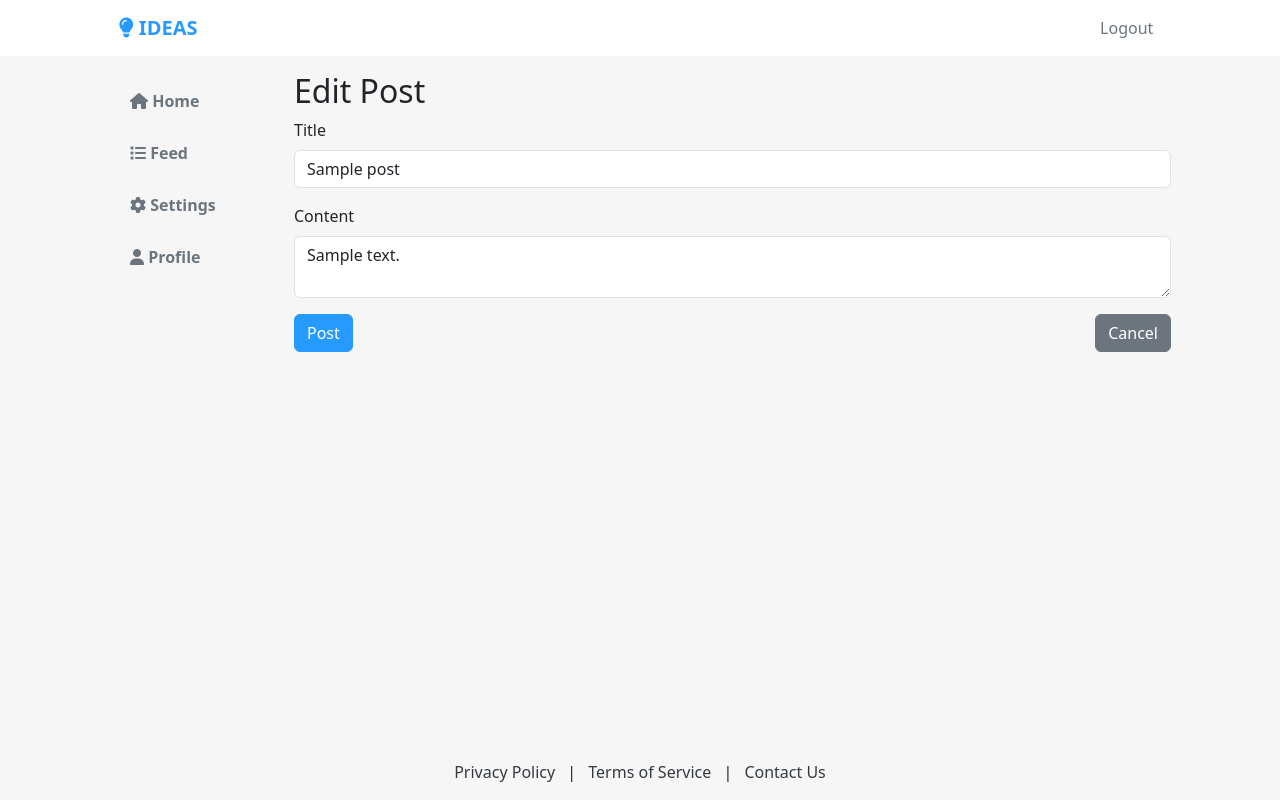
After one commit to NikitaEdin/IdeasSocial, a Flask app: page /post/1/edit in a window 1280 px wide. The commit adds this page. Run offline with Flask 3, Linux system fonts and the light colour scheme; a user stored in the database is signed in; tables that the repository leaves empty hold one stand-in row (values such as "Sample post"); some libraries are stand-ins or nearby versions.

Commit message:
Added Edit and Remove post

```diff
--- a/app/routes.py
+++ b/app/routes.py
@@ -183,7 +183,8 @@ def profile():
     return render_template("/user/profile.html", removeRightMenu=True, current_page='profile',
                            posts=posts, total_posts=total_posts,
                            total_following=total_following,
-                           total_followers=total_followers)
+                           total_followers=total_followers,
+                           title=current_user.username)
 
 
 # Other user public page
@@ -209,7 +210,8 @@ def user_profile(id):
     return render_template("/user/user_profile.html", user=user,
                            posts=posts, total_posts=total_posts,
                            total_following=total_following,
-                           total_followers=total_followers)
+                           total_followers=total_followers,
+                           title=user.username)
 
 
 ########## POSTS ###############
@@ -220,6 +222,50 @@ def view_post(post_id):
     comments = Comment.query.filter_by(post_id=post.id).order_by(Comment.date_posted.asc()).all()
 
     return render_template('view_post.html', post=post, title=post.title, removeRightMenu=True, comments=comments)
+
+
+@app.route('/post/<int:post_id>/edit', methods=['GET', 'POST'])
+@login_required
+def edit_post(post_id):
+    post = Post.query.get_or_404(post_id)
+
+    # User owns the post
+    if post.author != current_user:
+        flash("You do not have permission to edit this post.", "danger")
+        return redirect(url_for('home'))
+
+    form = PostForm()
+
+    # Populate the form with current post data
+    if request.method == 'GET':
+        form.title.data = post.title
+        form.content.data = post.content
+
+    # Handle form submission
+    if form.validate_on_submit():
+        post.title = form.title.data
+        post.content = form.content.data
+        db.session.commit()
+        flash('Your post has been updated!', 'success')
+        return redirect(url_for('view_post', post_id=post.id))
+
+
+    return render_template('edit_post.html', title='Edit Post', form=form, post=post, removeRightMenu=True)
+
+
+@app.route("/post/<int:post_id>/delete", methods=["POST"])
+@login_required
+def delete_post(post_id):
+    post = Post.query.get_or_404(post_id)
+    if post.author != current_user:
+        flash("You are not authorized to delete this post.", "danger")
+        return redirect(url_for("view_post", post_id=post.id))
+
+    db.session.delete(post)
+    db.session.commit()
+    flash("Your post has been deleted!", "success")
+    return redirect(url_for("home"))
+
 
 
 # Feed
--- /dev/null
+++ b/app/templates/edit_post.html
@@ -0,0 +1,41 @@
+{% extends 'base_with_menu.html' %}
+
+{% block page_content %}
+
+
+<div class="container mt-2">
+    <h2>Edit Post</h2>
+    <form method="POST" action="{{ url_for('edit_post', post_id=post.id) }}">
+        {{ form.hidden_tag() }}
+
+        <!-- Title Field -->
+        <div class="mb-3">
+            {{ form.title.label(class="form-label") }}
+            {{ form.title(class="form-control", placeholder="Enter post title") }}
+            {% if form.title.errors %}
+                <div class="text-danger">{{ form.title.errors[0] }}</div>
+            {% endif %}
+        </div>
+
+        <!-- Content Field -->
+        <div class="mb-3">
+            {{ form.content.label(class="form-label") }}
+            {{ form.content(class="form-control", placeholder="Update your post content") }}
+            {% if form.content.errors %}
+                <div class="text-danger">{{ form.content.errors[0] }}</div>
+            {% endif %}
+        </div>
+
+        <!-- Buttons -->
+        <div class="d-flex justify-content-between">
+            <!-- Update Post Button -->
+            <button type="submit" class="btn btn-primary">{{ form.submit.label.text }}</button>
+
+            <!-- Cancel Button -->
+            <a href="{{ url_for('view_post', post_id=post.id) }}" class="btn btn-secondary">Cancel</a>
+        </div>
+    </form>
+</div>
+
+
+{% endblock %}
```
Also changed, not shown: app/templates/view_post.html (+44 -2 lines).
